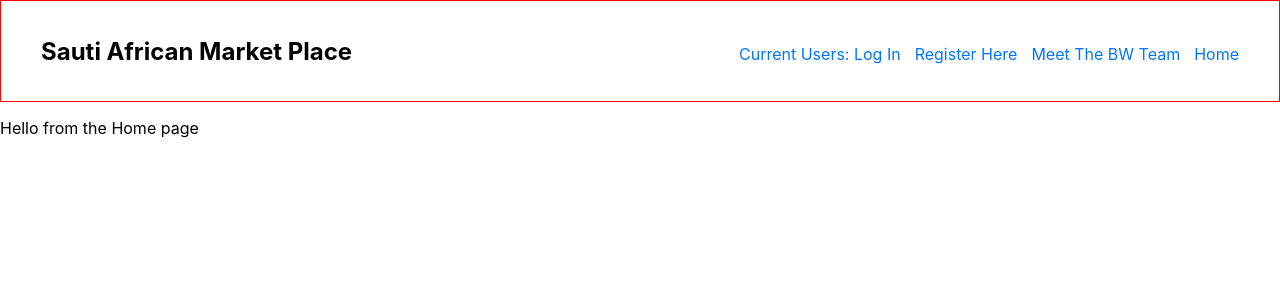
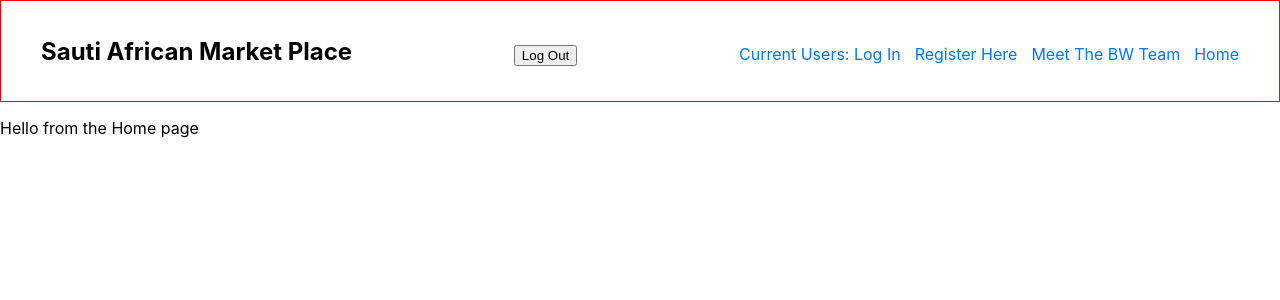
Before and after one commit to TrackTeam-175-African-MarketPlace-BW/Front-End-African-Market-Place, a React (Create React App) app: page / in a window 1280 px wide. Shown: the top 300 px of the page. Built offline with nearby package versions, Linux system fonts and the light colour scheme.

Commit message:
added logout button to Navigation comp

```diff
--- a/src/components/Navigation.js
+++ b/src/components/Navigation.js
@@ -1,6 +1,6 @@
 import React from "react";
 import { connect } from 'react-redux';
-import { Link } from "react-router-dom";
+import { Link, useHistory } from "react-router-dom";
 import styled from "styled-components";
 
 const MainDiv = styled.div`
@@ -22,9 +22,15 @@ const NavDiv = styled.div`
 
 const Navigation = (props) => {
 
+  const { push } = useHistory();
+  const logOut = () => {
+    window.localStorage.removeItem("token");
+    push('/')
+  }
   return (
     <MainDiv>
       <h2>Sauti African Market Place</h2>
+      <button onClick={() => {logOut()}}>Log Out</button>
       <NavDiv>
         {props.isLoggedIn ? <></> : <Link to="/login"> Current Users: Log In</Link>}
         {props.isLoggedIn ? <></> : <Link to="/register">Register Here</Link>}
```
